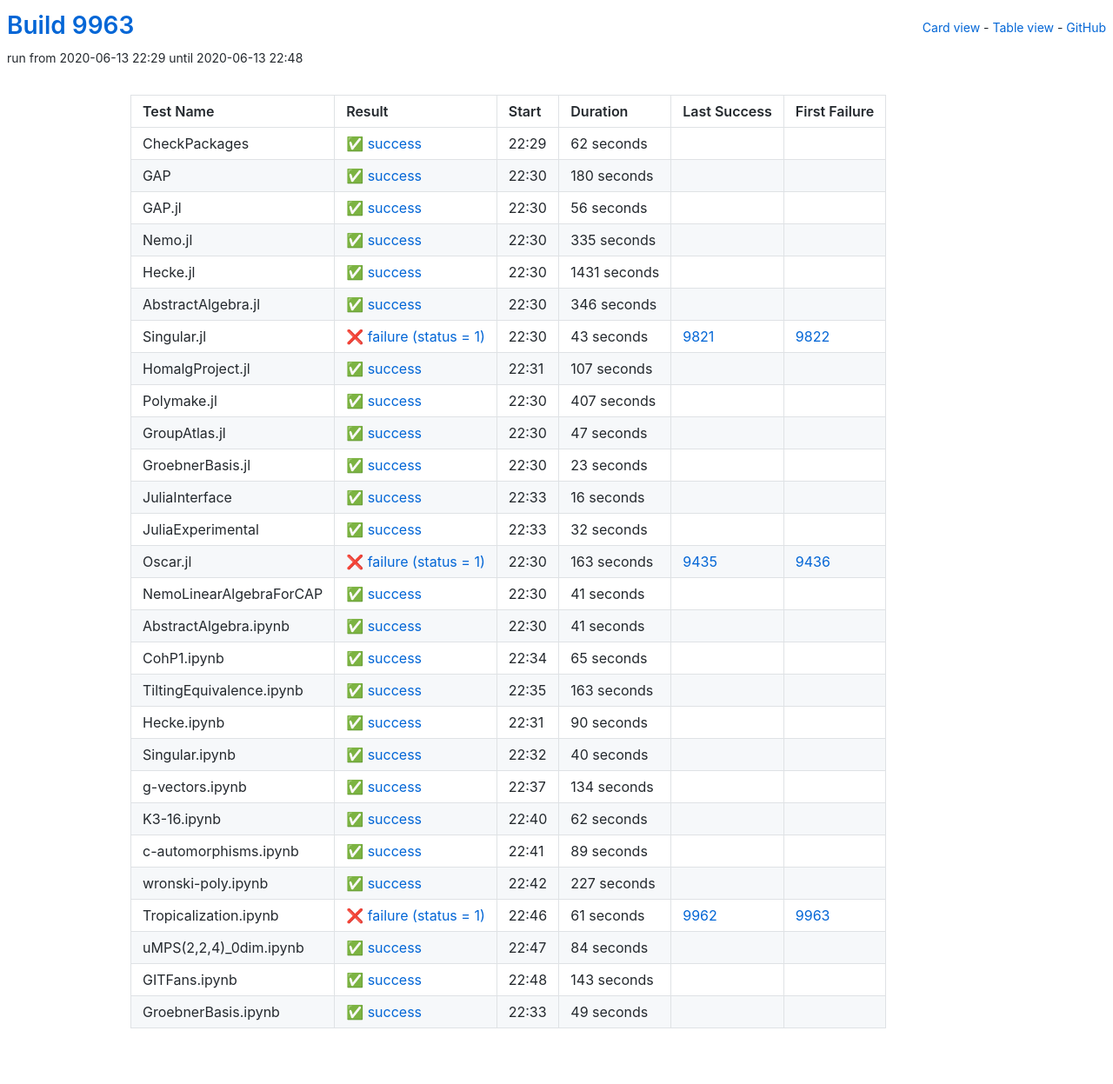
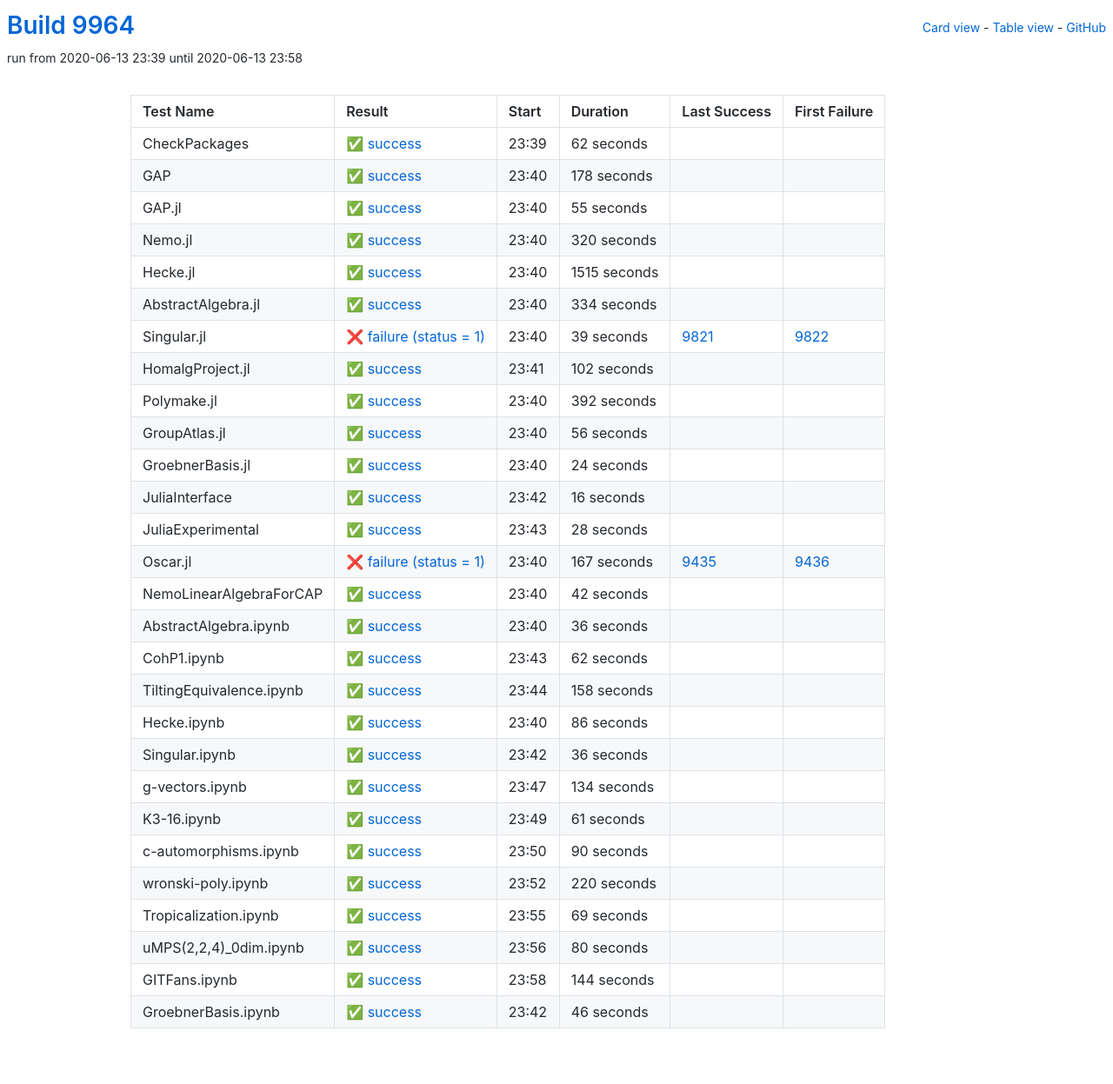
Before and after one commit to oscar-system/oscar-ci-status, a Jekyll site: the page built from table.html, in a window 1280 px wide. Shown: the whole page at 87% size. Built offline with Jekyll 4.4.1, drawn with Linux system fonts in a browser that asks for light colours.

Commit message:
Build #9964

```diff
--- a/_data/ci.yml
+++ b/_data/ci.yml
@@ -1,6 +1,6 @@
 ---
-build: 9963
-build_url: https://oscarci.mathematik.uni-kl.de/job/oscar/9963/
+build: 9964
+build_url: https://oscarci.mathematik.uni-kl.de/job/oscar/9964/
 job: oscar
 organization: oscar-system
 repo: oscar-ci-status
@@ -8,8 +8,8 @@
 tests:
 - name: CheckPackages
   id: checkpackages
-  log: https://oscarci.mathematik.uni-kl.de/job/oscar/9963/artifact/logs/build-9963/CheckPackages.log
-  start: 2020-06-13 22:29
+  log: https://oscarci.mathematik.uni-kl.de/job/oscar/9964/artifact/logs/build-9964/CheckPackages.log
+  start: 2020-06-13 23:39
   success: true
   exitcode: 0
   status: success
@@ -20,20 +20,104 @@
   first_failure_url:
 - name: GAP
   id: gap
-  log: https://oscarci.mathematik.uni-kl.de/job/oscar/9963/artifact/logs/build-9963/GAP.log
-  start: 2020-06-13 22:30
+  log: https://oscarci.mathematik.uni-kl.de/job/oscar/9964/artifact/logs/build-9964/GAP.log
+  start: 2020-06-13 23:40
   success: true
   exitcode: 0
   status: success
-  duration: 180
+  duration: 178
   last_success: false
   last_success_url:
   first_failure: false
   first_failure_url:
 - name: GAP.jl
   id: gap-jl
-  log: https://oscarci.mathematik.uni-kl.de/job/oscar/9963/artifact/logs/build-9963/GAP.jl.log
-  start: 2020-06-13 22:30
+  log: https://oscarci.mathematik.uni-kl.de/job/oscar/9964/artifact/logs/build-9964/GAP.jl.log
+  start: 2020-06-13 23:40
+  success: true
+  exitcode: 0
+  status: success
+  duration: 55
+  last_success: false
+  last_success_url:
+  first_failure: false
+  first_failure_url:
+- name: Nemo.jl
+  id: nemo-jl
+  log: https://oscarci.mathematik.uni-kl.de/job/oscar/9964/artifact/logs/build-9964/Nemo.jl.log
+  start: 2020-06-13 23:40
+  success: true
+  exitcode: 0
+  status: success
+  duration: 320
+  last_success: false
+  last_success_url:
+  first_failure: false
+  first_failure_url:
+- name: Hecke.jl
+  id: hecke-jl
+  log: https://oscarci.mathematik.uni-kl.de/job/oscar/9964/artifact/logs/build-9964/Hecke.jl.log
+  start: 2020-06-13 23:40
+  success: true
+  exitcode: 0
+  status: success
+  duration: 1515
+  last_success: false
+  last_success_url:
+  first_failure: false
+  first_failure_url:
+- name: AbstractAlgebra.jl
+  id: abstractalgebra-jl
+  log: https://oscarci.mathematik.uni-kl.de/job/oscar/9964/artifact/logs/build-9964/AbstractAlgebra.jl.log
+  start: 2020-06-13 23:40
+  success: true
+  exitcode: 0
+  status: success
+  duration: 334
+  last_success: false
+  last_success_url:
+  first_failure: false
+  first_failure_url:
+- name: Singular.jl
+  id: singular-jl
+  log: https://oscarci.mathematik.uni-kl.de/job/oscar/9964/artifact/logs/build-9964/Singular.jl.log
+  start: 2020-06-13 23:40
+  success: false
+  exitcode: 1
+  status: failure
+  duration: 39
+  last_success: 9821
+  last_success_url: https://oscarci.mathematik.uni-kl.de/job/oscar/9821/
+  first_failure: 9822
+  first_failure_url: https://oscarci.mathematik.uni-kl.de/job/oscar/9822/
+- name: HomalgProject.jl
+  id: homalgproject-jl
+  log: https://oscarci.mathematik.uni-kl.de/job/oscar/9964/artifact/logs/build-9964/HomalgProject.jl.log
+  start: 2020-06-13 23:41
+  success: true
+  exitcode: 0
+  status: success
+  duration: 102
+  last_success: false
+  last_success_url:
+  first_failure: false
+  first_failure_url:
+- name: Polymake.jl
+  id: polymake-jl
+  log: https://oscarci.mathematik.uni-kl.de/job/oscar/9964/artifact/logs/build-9964/Polymake.jl.log
+  start: 2020-06-13 23:40
+  success: true
+  exitcode: 0
+  status: success
+  duration: 392
+  last_success: false
+  last_success_url:
+  first_failure: false
+  first_failure_url:
+- name: GroupAtlas.jl
+  id: groupatlas-jl
+  log: https://oscarci.mathematik.uni-kl.de/job/oscar/9964/artifact/logs/build-9964/GroupAtlas.jl.log
+  start: 2020-06-13 23:40
   success: true
   exitcode: 0
   status: success
@@ -42,106 +126,22 @@
   last_success_url:
   first_failure: false
   first_failure_url:
-- name: Nemo.jl
-  id: nemo-jl
-  log: https://oscarci.mathematik.uni-kl.de/job/oscar/9963/artifact/logs/build-9963/Nemo.jl.log
-  start: 2020-06-13 22:30
+- name: GroebnerBasis.jl
+  id: groebnerbasis-jl
+  log: https://oscarci.mathematik.uni-kl.de/job/oscar/9964/artifact/logs/build-9964/GroebnerBasis.jl.log
+  start: 2020-06-13 23:40
   success: true
   exitcode: 0
   status: success
-  duration: 335
-  last_success: false
-  last_success_url:
-  first_failure: false
-  first_failure_url:
-- name: Hecke.jl
-  id: hecke-jl
-  log: https://oscarci.mathematik.uni-kl.de/job/oscar/9963/artifact/logs/build-9963/Hecke.jl.log
-  start: 2020-06-13 22:30
-  success: true
-  exitcode: 0
-  status: success
-  duration: 1431
-  last_success: false
-  last_success_url:
-  first_failure: false
-  first_failure_url:
-- name: AbstractAlgebra.jl
-  id: abstractalgebra-jl
-  log: https://oscarci.mathematik.uni-kl.de/job/oscar/9963/artifact/logs/build-9963/AbstractAlgebra.jl.log
-  start: 2020-06-13 22:30
-  success: true
-  exitcode: 0
-  status: success
-  duration: 346
-  last_success: false
-  last_success_url:
-  first_failure: false
-  first_failure_url:
-- name: Singular.jl
-  id: singular-jl
-  log: https://oscarci.mathematik.uni-kl.de/job/oscar/9963/artifact/logs/build-9963/Singular.jl.log
-  start: 2020-06-13 22:30
-  success: false
-  exitcode: 1
-  status: failure
-  duration: 43
-  last_success: 9821
-  last_success_url: https://oscarci.mathematik.uni-kl.de/job/oscar/9821/
-  first_failure: 9822
-  first_failure_url: https://oscarci.mathematik.uni-kl.de/job/oscar/9822/
-- name: HomalgProject.jl
-  id: homalgproject-jl
-  log: https://oscarci.mathematik.uni-kl.de/job/oscar/9963/artifact/logs/build-9963/HomalgProject.jl.log
-  start: 2020-06-13 22:31
-  success: true
-  exitcode: 0
-  status: success
-  duration: 107
-  last_success: false
-  last_success_url:
-  first_failure: false
-  first_failure_url:
-- name: Polymake.jl
-  id: polymake-jl
-  log: https://oscarci.mathematik.uni-kl.de/job/oscar/9963/artifact/logs/build-9963/Polymake.jl.log
-  start: 2020-06-13 22:30
-  success: true
-  exitcode: 0
-  status: success
-  duration: 407
-  last_success: false
-  last_success_url:
-  first_failure: false
-  first_failure_url:
-- name: GroupAtlas.jl
-  id: groupatlas-jl
-  log: https://oscarci.mathematik.uni-kl.de/job/oscar/9963/artifact/logs/build-9963/GroupAtlas.jl.log
-  start: 2020-06-13 22:30
-  success: true
-  exitcode: 0
-  status: success
-  duration: 47
-  last_success: false
-  last_success_url:
-  first_failure: false
-  first_failure_url:
-- name: GroebnerBasis.jl
-  id: groebnerbasis-jl
-  log: https://oscarci.mathematik.uni-kl.de/job/oscar/9963/artifact/logs/build-9963/GroebnerBasis.jl.log
-  start: 2020-06-13 22:30
-  success: true
-  exitcode: 0
-  status: success
-  duration: 23
+  duration: 24
   last_success: false
   last_success_url:
   first_failure: false
   first_failure_url:
 - name: JuliaInterface
   id: juliainterface
-  log: https://oscarci.mathematik.uni-kl.de/job/oscar/9963/artifact/logs/build-9963/JuliaInterface.log
-  start: 2020-06-13 22:33
+  log: https://oscarci.mathematik.uni-kl.de/job/oscar/9964/artifact/logs/build-9964/JuliaInterface.log
+  start: 2020-06-13 23:42
   success: true
   exitcode: 0
   status: success
@@ -152,104 +152,104 @@
   first_failure_url:
 - name: JuliaExperimental
   id: juliaexperimental
-  log: https://oscarci.mathematik.uni-kl.de/job/oscar/9963/artifact/logs/build-9963/JuliaExperimental.log
-  start: 2020-06-13 22:33
+  log: https://oscarci.mathematik.uni-kl.de/job/oscar/9964/artifact/logs/build-9964/JuliaExperimental.log
+  start: 2020-06-13 23:43
   success: true
   exitcode: 0
   status: success
-  duration: 32
+  duration: 28
   last_success: false
   last_success_url:
   first_failure: false
   first_failure_url:
 - name: Oscar.jl
   id: oscar-jl
-  log: https://oscarci.mathematik.uni-kl.de/job/oscar/9963/artifact/logs/build-9963/Oscar.jl.log
-  start: 2020-06-13 22:30
+  log: https://oscarci.mathematik.uni-kl.de/job/oscar/9964/artifact/logs/build-9964/Oscar.jl.log
+  start: 2020-06-13 23:40
   success: false
   exitcode: 1
   status: failure
-  duration: 163
+  duration: 167
   last_success: 9435
   last_success_url: https://oscarci.mathematik.uni-kl.de/job/oscar/9435/
   first_failure: 9436
   first_failure_url: https://oscarci.mathematik.uni-kl.de/job/oscar/9436/
 - name: NemoLinearAlgebraForCAP
   id: nemolinearalgebraforcap
-  log: https://oscarci.mathematik.uni-kl.de/job/oscar/9963/artifact/logs/build-9963/NemoLinearAlgebraForCAP.log
-  start: 2020-06-13 22:30
+  log: https://oscarci.mathematik.uni-kl.de/job/oscar/9964/artifact/logs/build-9964/NemoLinearAlgebraForCAP.log
+  start: 2020-06-13 23:40
   success: true
   exitcode: 0
   status: success
-  duration: 41
+  duration: 42
   last_success: false
   last_success_url:
   first_failure: false
   first_failure_url:
 - name: AbstractAlgebra.ipynb
   id: abstractalgebra-ipynb
-  log: https://oscarci.mathematik.uni-kl.de/job/oscar/9963/artifact/logs/build-9963/AbstractAlgebra.ipynb.log
-  start: 2020-06-13 22:30
+  log: https://oscarci.mathematik.uni-kl.de/job/oscar/9964/artifact/logs/build-9964/AbstractAlgebra.ipynb.log
+  start: 2020-06-13 23:40
   success: true
   exitcode: 0
   status: success
-  duration: 41
+  duration: 36
   last_success: false
   last_success_url:
   first_failure: false
   first_failure_url:
 - name: CohP1.ipynb
   id: cohp1-ipynb
-  log: https://oscarci.mathematik.uni-kl.de/job/oscar/9963/artifact/logs/build-9963/CohP1.ipynb.log
-  start: 2020-06-13 22:34
+  log: https://oscarci.mathematik.uni-kl.de/job/oscar/9964/artifact/logs/build-9964/CohP1.ipynb.log
+  start: 2020-06-13 23:43
   success: true
   exitcode: 0
   status: success
-  duration: 65
+  duration: 62
   last_success: false
   last_success_url:
   first_failure: false
   first_failure_url:
 - name: TiltingEquivalence.ipynb
   id: tiltingequivalence-ipynb
-  log: https://oscarci.mathematik.uni-kl.de/job/oscar/9963/artifact/logs/build-9963/TiltingEquivalence.ipynb.log
-  start: 2020-06-13 22:35
+  log: https://oscarci.mathematik.uni-kl.de/job/oscar/9964/artifact/logs/build-9964/TiltingEquivalence.ipynb.log
+  start: 2020-06-13 23:44
   success: true
   exitcode: 0
   status: success
-  duration: 163
+  duration: 158
   last_success: false
   last_success_url:
   first_failure: false
   first_failure_url:
 - name: Hecke.ipynb
   id: hecke-ipynb
-  log: https://oscarci.mathematik.uni-kl.de/job/oscar/9963/artifact/logs/build-9963/Hecke.ipynb.log
-  start: 2020-06-13 22:31
+  log: https://oscarci.mathematik.uni-kl.de/job/oscar/9964/artifact/logs/build-9964/Hecke.ipynb.log
+  start: 2020-06-13 23:40
   success: true
   exitcode: 0
   status: success
-  duration: 90
+  duration: 86
   last_success: false
   last_success_url:
   first_failure: false
   first_failure_url:
 - name: Singular.ipynb
   id: singular-ipynb
-  log: https://oscarci.mathematik.uni-kl.de/job/oscar/9963/artifact/logs/build-9963/Singular.ipynb.log
-  start: 2020-06-13 22:32
+  log: https://oscarci.mathematik.uni-kl.de/job/oscar/9964/artifact/logs/build-9964/Singular.ipynb.log
+  start: 2020-06-13 23:42
   success: true
   exitcode: 0
   status: success
-  duration: 40
+  duration: 36
   last_success: false
   last_success_url:
   first_failure: false
   first_failure_url:
 - name: g-vectors.ipynb
   id: g-vectors-ipynb
-  log: https://oscarci.mathematik.uni-kl.de/job/oscar/9963/artifact/logs/build-9963/g-vectors.ipynb.log
-  start: 2020-06-13 22:37
+  log: https://oscarci.mathematik.uni-kl.de/job/oscar/9964/artifact/logs/build-9964/g-vectors.ipynb.log
+  start: 2020-06-13 23:47
   success: true
   exitcode: 0
   status: success
@@ -260,84 +260,84 @@
   first_failure_url:
 - name: K3-16.ipynb
   id: k3-16-ipynb
-  log: https://oscarci.mathematik.uni-kl.de/job/oscar/9963/artifact/logs/build-9963/K3-16.ipynb.log
-  start: 2020-06-13 22:40
+  log: https://oscarci.mathematik.uni-kl.de/job/oscar/9964/artifact/logs/build-9964/K3-16.ipynb.log
+  start: 2020-06-13 23:49
   success: true
   exitcode: 0
   status: success
-  duration: 62
+  duration: 61
   last_success: false
   last_success_url:
   first_failure: false
   first_failure_url:
 - name: c-automorphisms.ipynb
   id: c-automorphisms-ipynb
-  log: https://oscarci.mathematik.uni-kl.de/job/oscar/9963/artifact/logs/build-9963/c-automorphisms.ipynb.log
-  start: 2020-06-13 22:41
+  log: https://oscarci.mathematik.uni-kl.de/job/oscar/9964/artifact/logs/build-9964/c-automorphisms.ipynb.log
+  start: 2020-06-13 23:50
   success: true
   exitcode: 0
   status: success
-  duration: 89
+  duration: 90
   last_success: false
   last_success_url:
   first_failure: false
   first_failure_url:
 - name: wronski-poly.ipynb
   id: wronski-poly-ipynb
-  log: https://oscarci.mathematik.uni-kl.de/job/oscar/9963/artifact/logs/build-9963/wronski-poly.ipynb.log
-  start: 2020-06-13 22:42
+  log: https://oscarci.mathematik.uni-kl.de/job/oscar/9964/artifact/logs/build-9964/wronski-poly.ipynb.log
+  start: 2020-06-13 23:52
   success: true
   exitcode: 0
   status: success
-  duration: 227
+  duration: 220
   last_success: false
   last_success_url:
   first_failure: false
   first_failure_url:
 - name: Tropicalization.ipynb
   id: tropicalization-ipynb
-  log: https://oscarci.mathematik.uni-kl.de/job/oscar/9963/artifact/logs/build-9963/Tropicalization.ipynb.log
-  start: 2020-06-13 22:46
-  success: false
-  exitcode: 1
-  status: failure
-  duration: 61
-  last_success: 9962
-  last_success_url: https://oscarci.mathematik.uni-kl.de/job/oscar/9962/
-  first_failure: 9963
-  first_failure_url: https://oscarci.mathematik.uni-kl.de/job/oscar/9963/
-- name: uMPS(2,2,4)_0dim.ipynb
-  id: umps-2-2-4-0dim-ipynb
-  log: https://oscarci.mathematik.uni-kl.de/job/oscar/9963/artifact/logs/build-9963/uMPS-2-2-4-_0dim.ipynb.log
-  start: 2020-06-13 22:47
+  log: https://oscarci.mathematik.uni-kl.de/job/oscar/9964/artifact/logs/build-9964/Tropicalization.ipynb.log
+  start: 2020-06-13 23:55
   success: true
   exitcode: 0
   status: success
-  duration: 84
+  duration: 69
+  last_success: false
+  last_success_url:
+  first_failure: false
+  first_failure_url:
+- name: uMPS(2,2,4)_0dim.ipynb
+  id: umps-2-2-4-0dim-ipynb
+  log: https://oscarci.mathematik.uni-kl.de/job/oscar/9964/artifact/logs/build-9964/uMPS-2-2-4-_0dim.ipynb.log
+  start: 2020-06-13 23:56
+  success: true
+  exitcode: 0
+  status: success
+  duration: 80
   last_success: false
   last_success_url:
   first_failure: false
   first_failure_url:
 - name: GITFans.ipynb
   id: gitfans-ipynb
-  log: https://oscarci.mathematik.uni-kl.de/job/oscar/9963/artifact/logs/build-9963/GITFans.ipynb.log
-  start: 2020-06-13 22:48
+  log: https://oscarci.mathematik.uni-kl.de/job/oscar/9964/artifact/logs/build-9964/GITFans.ipynb.log
+  start: 2020-06-13 23:58
   success: true
   exitcode: 0
   status: success
-  duration: 143
+  duration: 144
   last_success: false
   last_success_url:
   first_failure: false
   first_failure_url:
 - name: GroebnerBasis.ipynb
   id: groebnerbasis-ipynb
-  log: https://oscarci.mathematik.uni-kl.de/job/oscar/9963/artifact/logs/build-9963/GroebnerBasis.ipynb.log
-  start: 2020-06-13 22:33
+  log: https://oscarci.mathematik.uni-kl.de/job/oscar/9964/artifact/logs/build-9964/GroebnerBasis.ipynb.log
+  start: 2020-06-13 23:42
   success: true
   exitcode: 0
   status: success
-  duration: 49
+  duration: 46
   last_success: false
   last_success_url:
   first_failure: false
```
Also changed, not shown: README.md.
